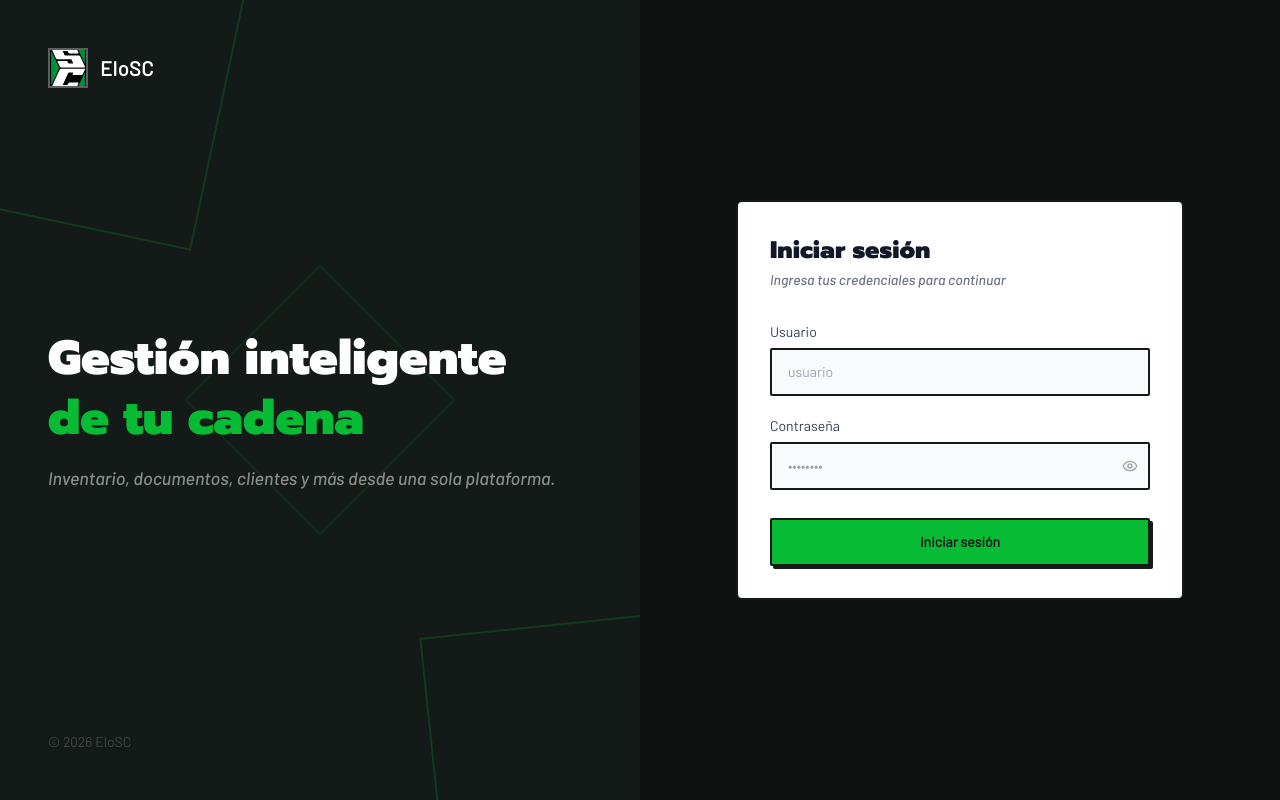
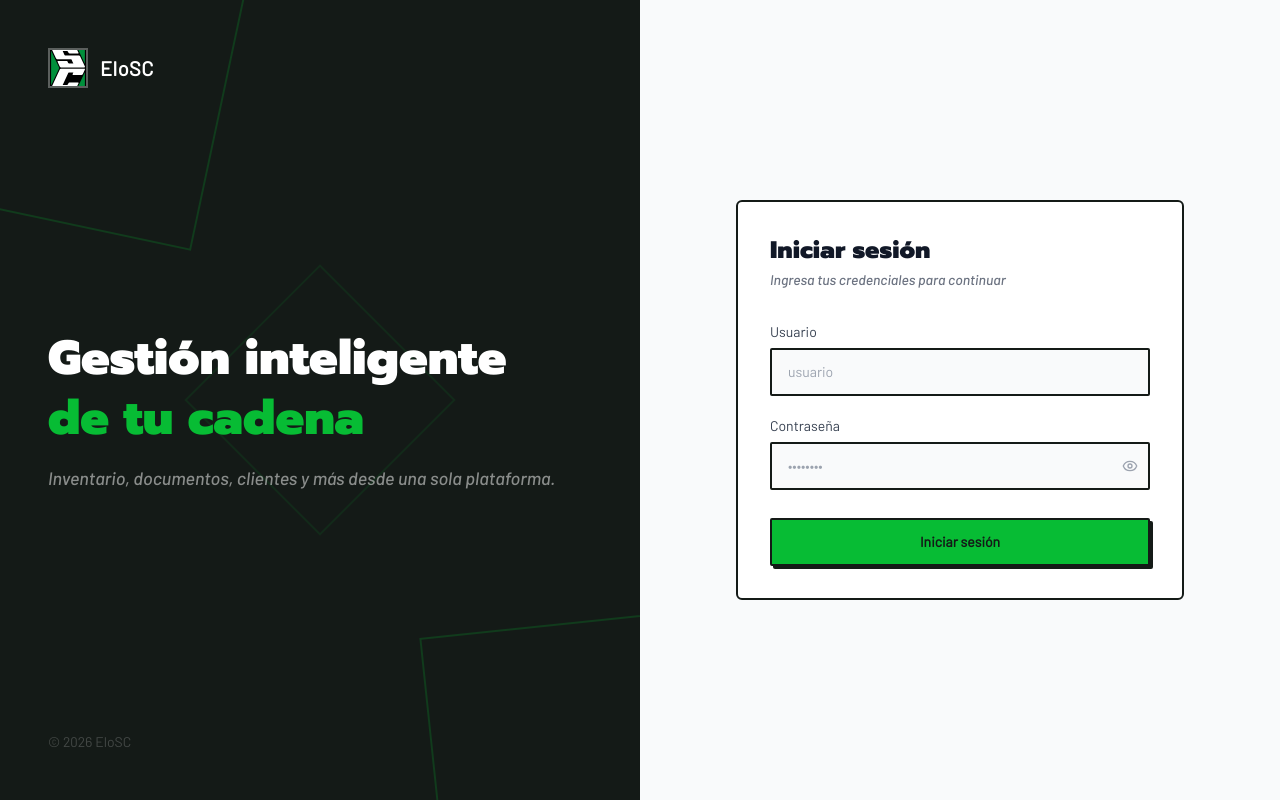
Before and after one commit to domdv5/ERP_SC, a React (Vite) app in the folder frontend/: page /login in a window 1280 px wide. Built offline with nearby package versions, Linux system fonts and the light colour scheme; no server answers.

Commit message:
fix(auth): make the login page follow the light/dark theme

```diff
--- a/frontend/src/pages/auth/LoginPage.tsx
+++ b/frontend/src/pages/auth/LoginPage.tsx
@@ -1,4 +1,4 @@
-import { useState } from 'react'
+import { useEffect, useState } from 'react'
 import { useForm } from 'react-hook-form'
 import { zodResolver } from '@hookform/resolvers/zod'
 import { z } from 'zod'
@@ -8,6 +8,7 @@ import { toast } from 'sonner'
 import { Eye, EyeOff } from 'lucide-react'
 import { login } from '@/services/auth.service'
 import { useAuthStore } from '@/stores/auth.store'
+import { useThemeStore } from '@/stores/theme.store'
 
 const schema = z.object({
   username: z.string().min(1, 'El usuario es requerido'),
@@ -20,6 +21,12 @@ export default function LoginPage() {
   const navigate = useNavigate()
   const setAuth = useAuthStore((s) => s.setAuth)
   const [showPassword, setShowPassword] = useState(false)
+  const theme = useThemeStore((s) => s.theme)
+
+  // El login vive fuera de AppLayout, que es quien aplica el tema al resto de la app
+  useEffect(() => {
+    document.documentElement.classList.toggle('dark', theme === 'dark')
+  }, [theme])
 
   const {
     register,
@@ -49,7 +56,7 @@ export default function LoginPage() {
   })
 
   return (
-    <div className="min-h-screen flex bg-brand-primary-dark">
+    <div className="min-h-screen flex bg-page">
       {/* Left panel — branding */}
       <div className="hidden lg:flex flex-col justify-between w-1/2 p-12 relative overflow-hidden bg-brand-primary">
         {/* Decorative circles */}
```
